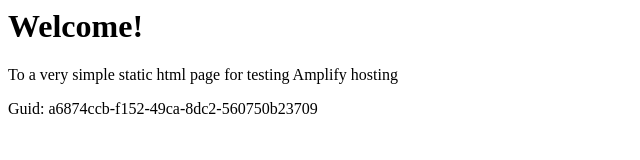
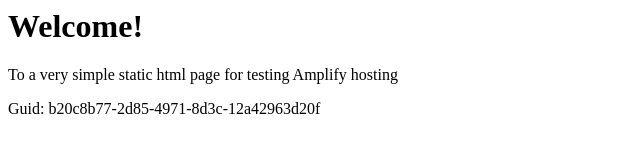
Before and after one commit to aws-aemilia-pdx/Github-PR-Commit-Integration-Test-DoNotTouch-GitHubWebhookPushCanaryTest-v1-prod-us-west-2, a website: page src/index.html in a window 1280 px wide. Shown: the full height of the page, 0-640 px from the left. Drawn offline with Linux system fonts and the light colour scheme.

Commit message:
commit from integ tests

```diff
--- a/src/index.html
+++ b/src/index.html
@@ -12,6 +12,6 @@
 <body>
     <h1>Welcome!</h1>
     <p>To a very simple static html page for testing Amplify hosting</p>
-    <p>Guid: a6874ccb-f152-49ca-8dc2-560750b23709</p></body>
+    <p>Guid: b20c8b77-2d85-4971-8d3c-12a42963d20f</p></body>
 
 </html>
```
